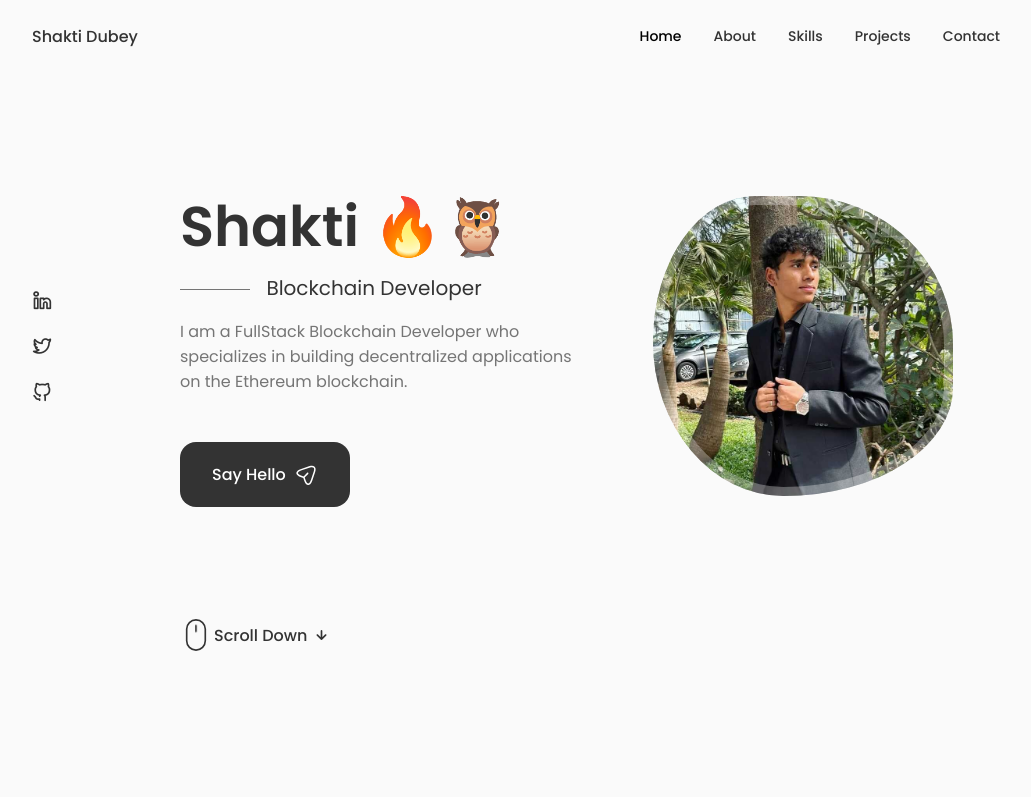
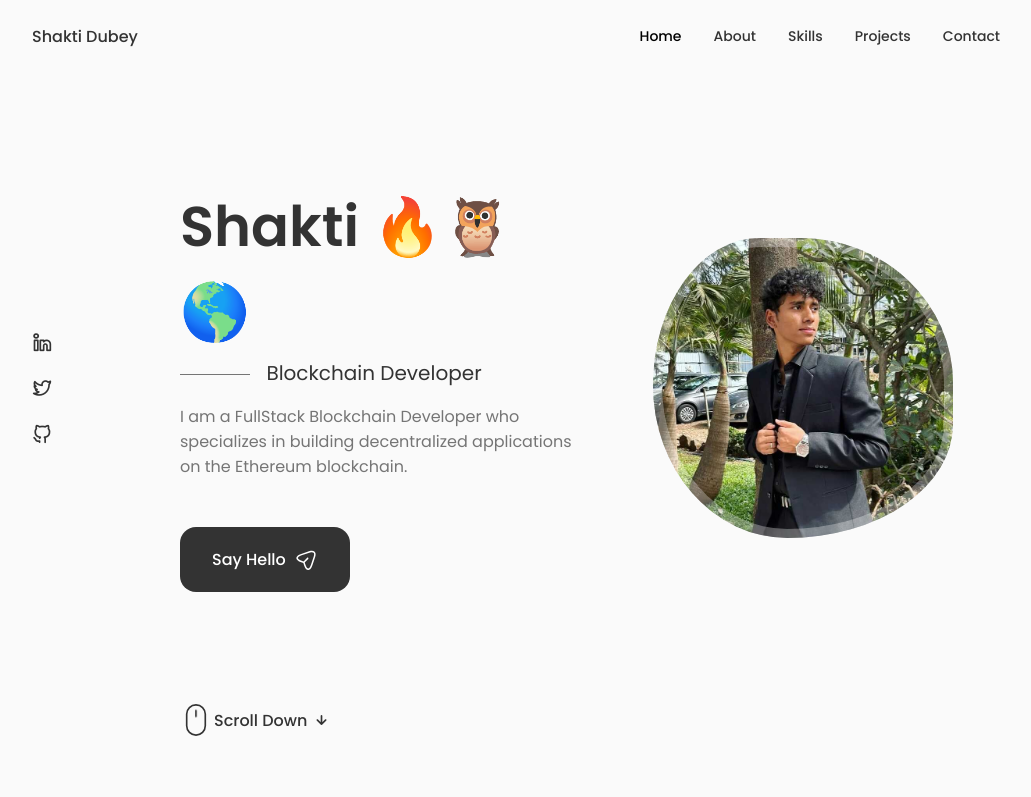
Before and after one commit to xhakti/personalPortfolio, a React (Vite) app: page / in a window 1280 px wide. Shown: the top 797 px of the page, without its empty margins (124-1155 px from the left). Built offline with nearby package versions, Linux system fonts and the light colour scheme.

Commit message:
testing contri his

```diff
--- a/src/components/home/Data.jsx
+++ b/src/components/home/Data.jsx
@@ -2,7 +2,7 @@ const Data = () => {
   return (
     <div className="home__data">
       <h1 className="home__title">
-        Shakti 🔥🦉
+        Shakti 🔥🦉🌎
         {/* The svg for the hand emoji */}
 
       </h1>
```
